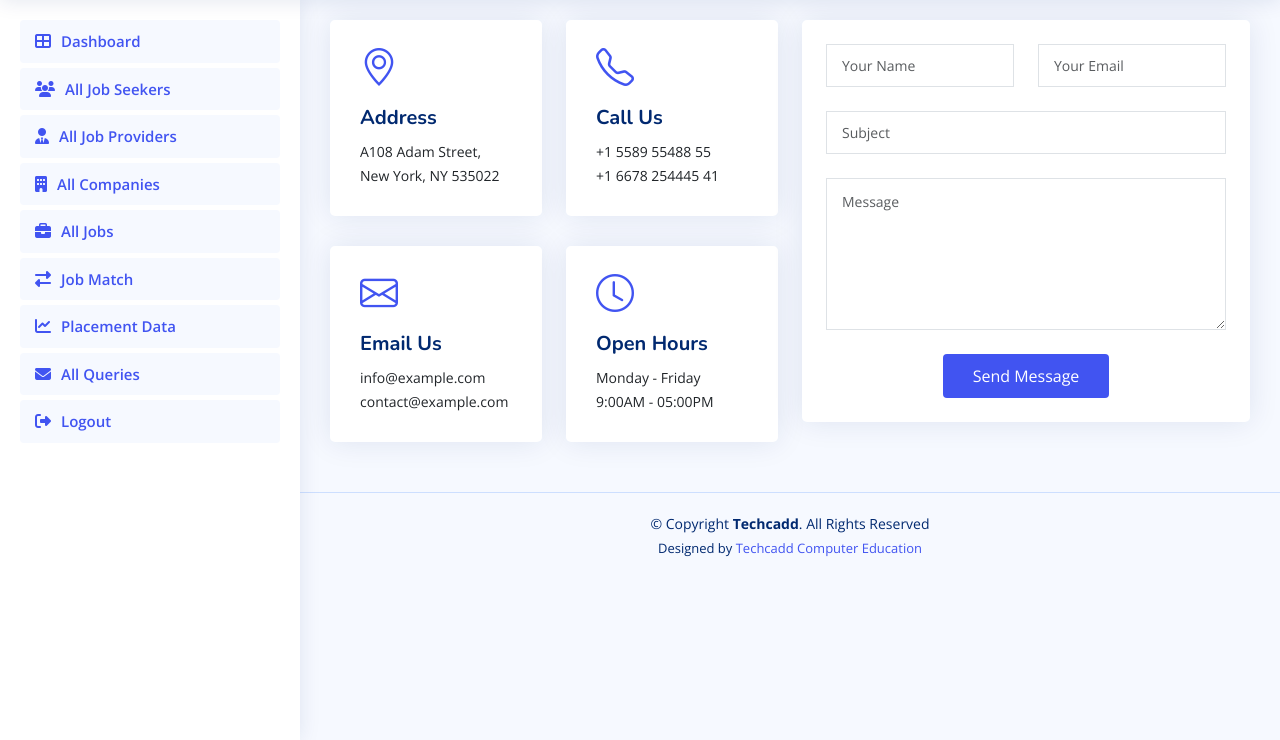
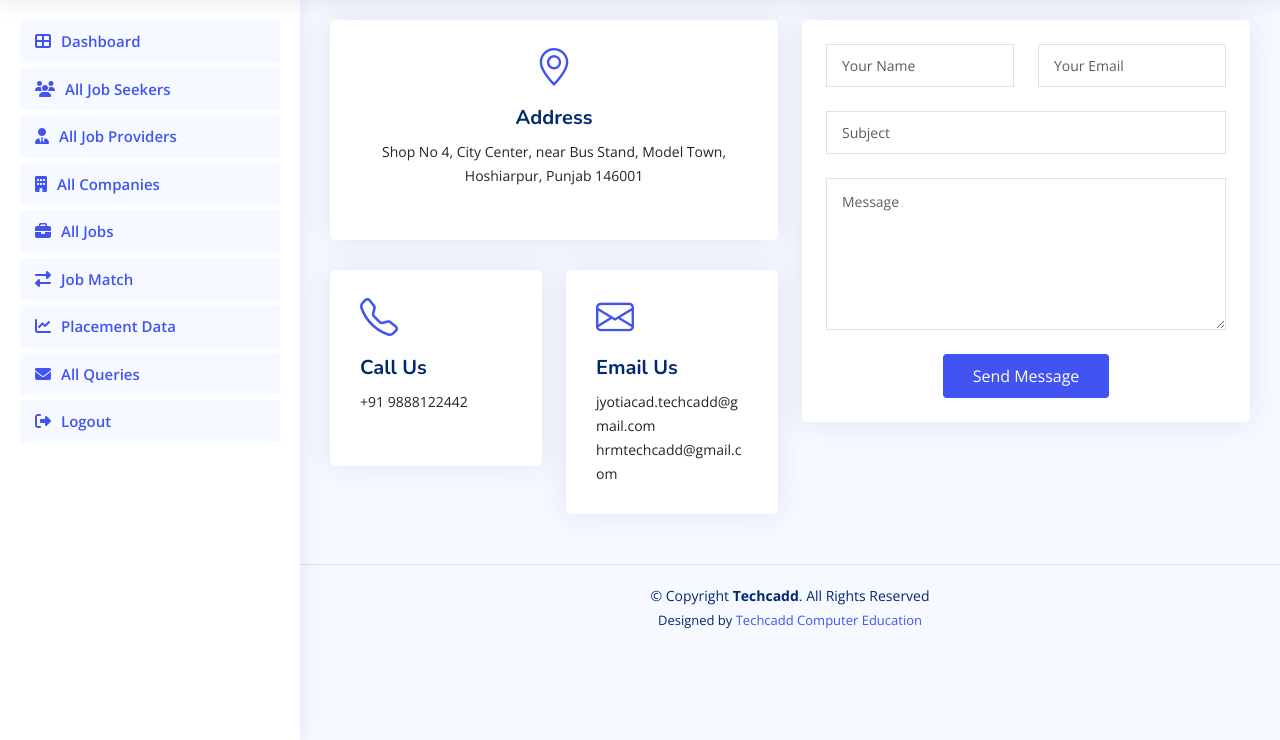
Before and after one commit to amitcodee/job-system-tce, a PHP site: page /message-us.php in a window 1280 px wide. Shown: the part 60-800 px from the top of the page. Run offline with PHP 8.4, Linux system fonts and the light colour scheme; the visitor is signed in with stand-in values (Sample User, id 1); tables that the repository leaves empty or names only in its code hold one stand-in row (values such as "Sample post"); some libraries are stand-ins or nearby versions.

Commit message:
Update message-us.php

```diff
--- a/message-us.php
+++ b/message-us.php
@@ -15,32 +15,25 @@ include 'config.php';
             <div class="col-xl-6">
 
                 <div class="row">
-                    <div class="col-lg-6">
+                    <div class="col-lg-12 text-center">
                         <div class="info-box card">
                             <i class="bi bi-geo-alt"></i>
                             <h3>Address</h3>
-                            <p>A108 Adam Street,<br>New York, NY 535022</p>
+                            <p>Shop No 4, City Center, near Bus Stand, Model Town, Hoshiarpur, Punjab 146001</p><br>
                         </div>
                     </div>
                     <div class="col-lg-6">
                         <div class="info-box card">
                             <i class="bi bi-telephone"></i>
                             <h3>Call Us</h3>
-                            <p>+1 5589 55488 55<br>+1 6678 254445 41</p>
+                            <p>+91 9888122442</p><br>
                         </div>
                     </div>
                     <div class="col-lg-6">
                         <div class="info-box card">
                             <i class="bi bi-envelope"></i>
                             <h3>Email Us</h3>
-                            <p>info@example.com<br>contact@example.com</p>
-                        </div>
-                    </div>
-                    <div class="col-lg-6">
-                        <div class="info-box card">
-                            <i class="bi bi-clock"></i>
-                            <h3>Open Hours</h3>
-                            <p>Monday - Friday<br>9:00AM - 05:00PM</p>
+                            <p>jyotiacad.techcadd@gmail.com<br>hrmtechcadd@gmail.com</p>
                         </div>
                     </div>
                 </div>
@@ -91,3 +84,6 @@ include 'config.php';
 include 'footer.php';
 include 'common-footer.php';
 ?>
+<script>
+
+</script>
```
